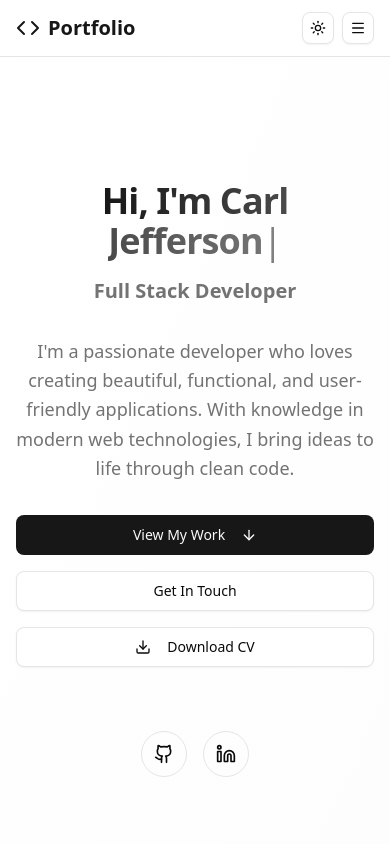
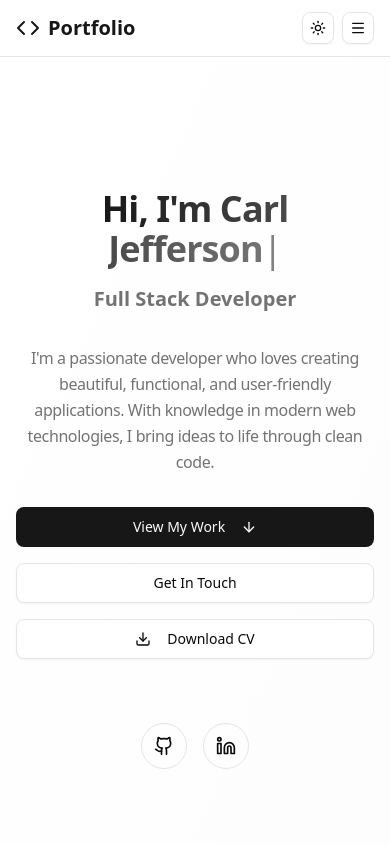
Before and after one commit to poypoy252525/portfolio, a React (Vite) app: page / in a window 390 px wide. Shown: the top 844 px of the page. Built offline with nearby package versions, Linux system fonts and the light colour scheme.

Commit message:
update description on mobile

```diff
--- a/src/components/sections/HeroSection.tsx
+++ b/src/components/sections/HeroSection.tsx
@@ -79,7 +79,7 @@ export const HeroSection: React.FC<HeroSectionProps> = ({
             initial={{ opacity: 0, y: 20 }}
             animate={{ opacity: 1, y: 0 }}
             transition={{ duration: 0.6, delay: 0.2 }}
-            className="text-lg md:text-xl text-muted-foreground max-w-2xl mx-auto leading-relaxed"
+            className="text-md md:text-xl text-muted-foreground max-w-2xl mx-auto leading-relaxed tracking-tight"
           >
             {description}
           </motion.p>
```
